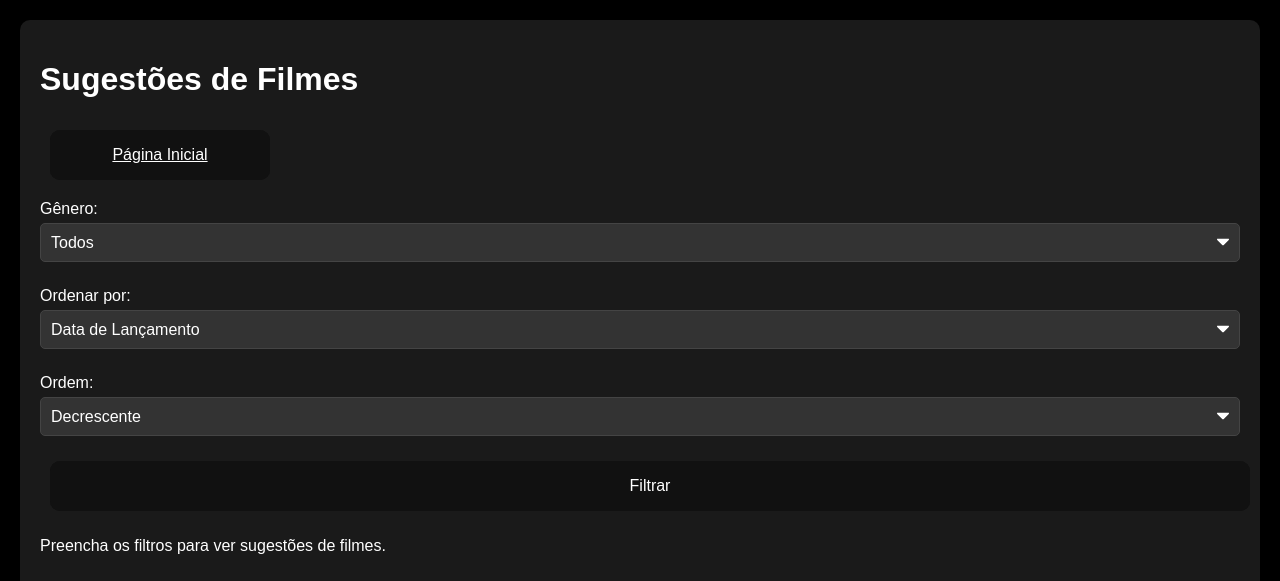
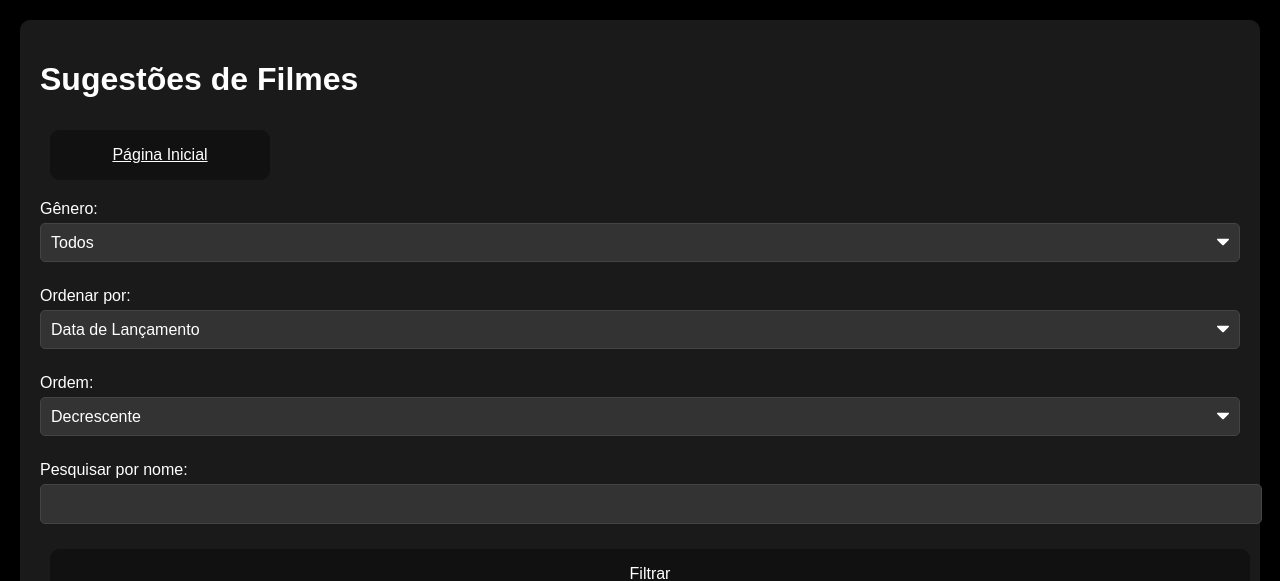
Before and after one commit to cayo-pereira/sistema-filmes, a Flask app: page /sugestoes in a window 1280 px wide. Shown: the top 581 px of the page. Run offline with Flask 3, Linux system fonts and the light colour scheme; a database or web service that is not in the repository returns one stand-in record (values such as "Sample title"); data that the repository does not hold is empty.

Commit message:
Pesquisa por nome
Adicionei pesquisa por nome e corrigi alguns bugs na página de sugestões.

```diff
--- a/app.py
+++ b/app.py
@@ -61,7 +61,6 @@ def buscar_generos():
 def index():
     return render_template('index.html')
 
-# Página de sugestões de filmes
 @app.route('/sugestoes', methods=['GET', 'POST'])
 def sugestoes():
     generos = buscar_generos()
@@ -73,19 +72,32 @@ def sugestoes():
     ordenar_por = request.args.get('ordenar_por', 'release_date')
     ordem = request.args.get('ordem', 'desc')
     pagina = request.args.get('pagina', 1, type=int)
+    pesquisa = request.args.get('pesquisa', '').strip()
 
-    if genero_filtro:
+    if genero_filtro == '':  # Caso o gênero seja "Todos" (ou vazio)
+        genero_filtro = None
+
+    # Se o gênero for selecionado e não for "Todos" ou se houver pesquisa
+    if genero_filtro and pesquisa:
         resultado = buscar_filmes_por_genero(genero_filtro, pagina, ordenar_por, ordem)
-        if resultado:
-            filmes = resultado.get('results', [])
-            total_filmes = resultado.get('total_results', 0)
-            total_paginas = resultado.get('total_pages', 0)
+        filmes = [filme for filme in resultado.get('results', []) if pesquisa.lower() in filme['title'].lower()]
+    elif genero_filtro:
+        # Caso haja apenas filtro de gênero
+        resultado = buscar_filmes_por_genero(genero_filtro, pagina, ordenar_por, ordem)
+        filmes = resultado.get('results', [])
+    elif pesquisa:
+        # Caso haja apenas pesquisa
+        resultado = buscar_filmes_por_nome(pesquisa, pagina)
+        filmes = resultado.get('results', [])
+    else:
+        # Caso "Todos os filmes" e sem pesquisa
+        resultado = buscar_filmes_por_genero('', pagina, ordenar_por, ordem)  # Buscar todos os filmes
+        filmes = resultado.get('results', [])
 
-            # Aplicar ordenação local se necessário
-            if ordenar_por == 'title':
-                filmes.sort(key=lambda x: x.get('title', ''), reverse=(ordem == 'desc'))
-            elif ordenar_por == 'release_date':
-                filmes.sort(key=lambda x: x.get('release_date', ''), reverse=(ordem == 'desc'))
+    # Atualização do número total de filmes e páginas
+    if resultado:
+        total_filmes = resultado.get('total_results', 0)
+        total_paginas = resultado.get('total_pages', 0)
 
     return render_template(
         'sugestoes.html',
@@ -96,8 +108,10 @@ def sugestoes():
         ordem=ordem,
         pagina=pagina,
         total_paginas=total_paginas,
-        total_filmes=total_filmes
+        total_filmes=total_filmes,
+        pesquisa=pesquisa
     )
+
 
 # Página de resultados e indicações
 @app.route('/resultados', methods=['GET', 'POST'])
@@ -210,6 +224,20 @@ def admin():
 
     return render_template('admin.html', indicacoes=indicacoes, resultado=resultados[-1] if resultados else None)
 
+def buscar_filmes_por_nome(nome, pagina=1):
+    url = f'https://api.themoviedb.org/3/search/movie'
+    params = {
+        'api_key': TMDB_API_KEY,
+        'language': 'pt-BR',
+        'query': nome,
+        'page': pagina,
+        'include_adult': False
+    }
+    response = requests.get(url, params=params)
+    if response.status_code == 200:
+        return response.json()
+    return None
+
 # Executar a aplicação
 if __name__ == '__main__':
     app.run(debug=True)
--- a/templates/sugestoes.html
+++ b/templates/sugestoes.html
@@ -33,6 +33,8 @@
                 <option value="asc" {% if ordem == 'asc' %}selected{% endif %}>Crescente</option>
                 <option value="desc" {% if ordem == 'desc' %}selected{% endif %}>Decrescente</option>
             </select>
+            <label for="pesquisa">Pesquisar por nome:</label>
+            <input type="text" id="pesquisa" name="pesquisa" value="{{ pesquisa if pesquisa else '' }}">
 
             <button type="submit" class="glow-on-hover">Filtrar</button>
         </form>
```
